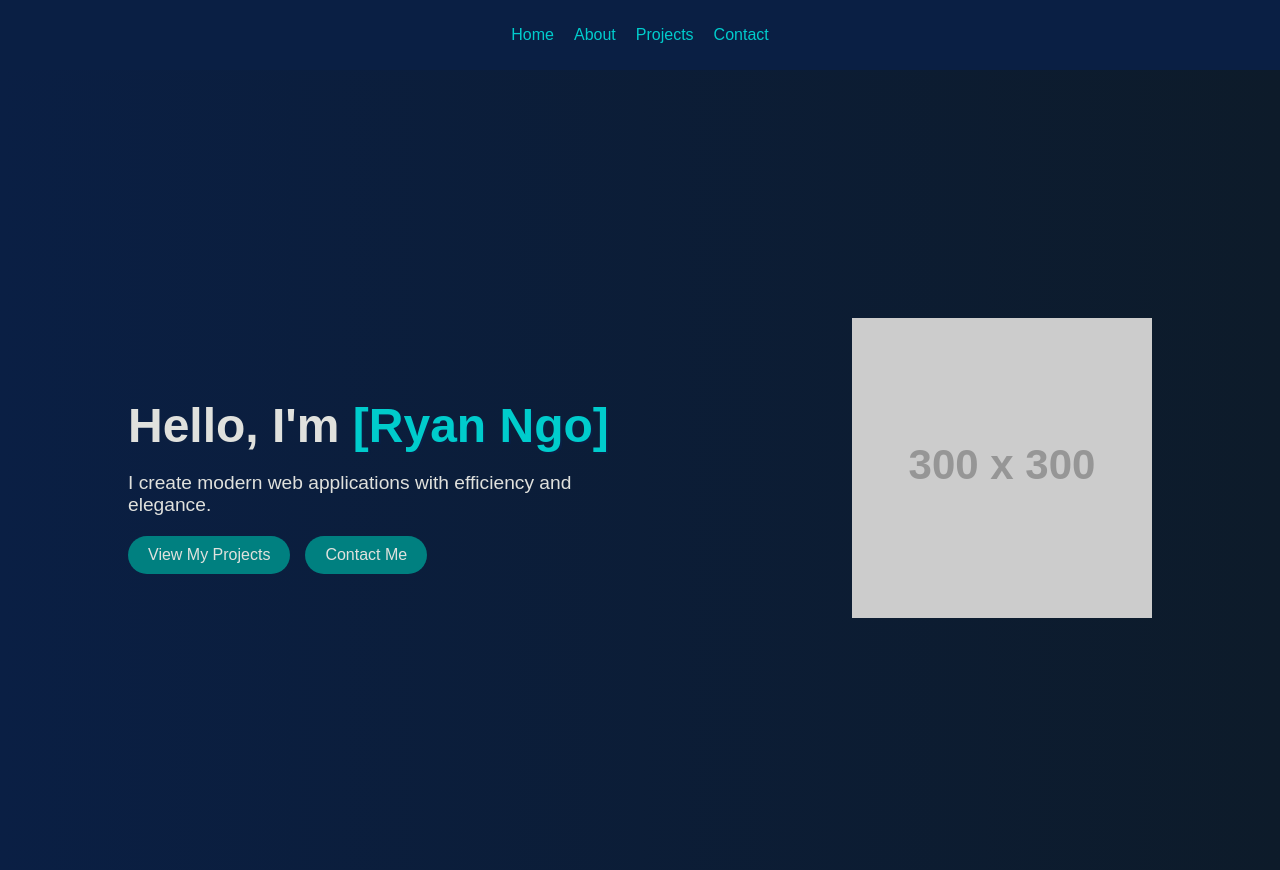
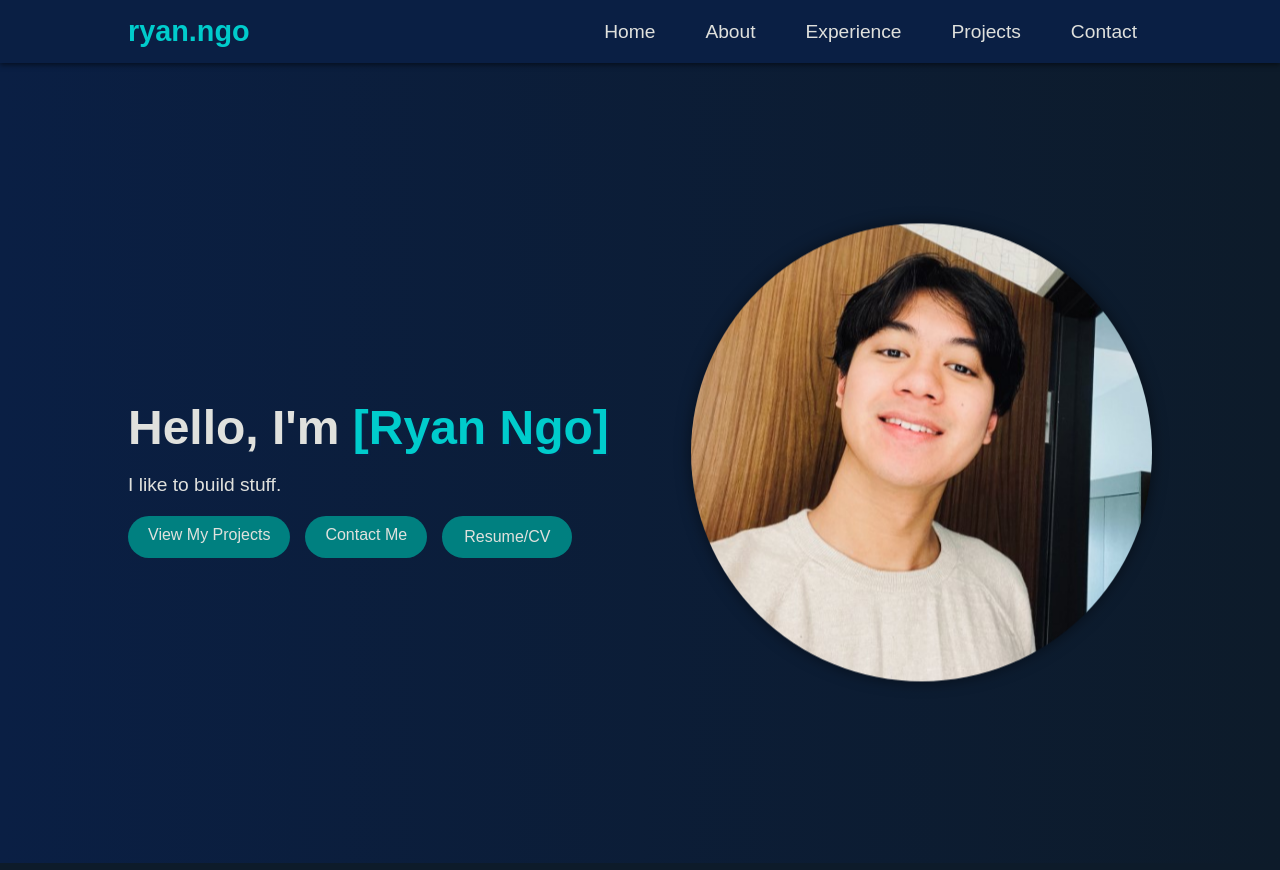
Before and after one commit to ryanvngo87/ryan-ngo-portfolio, a React (Create React App) app: page / in a window 1280 px wide. Built offline with nearby package versions, Linux system fonts and the light colour scheme.

Commit message:
Nav bar, resume, and pfp added

```diff
--- a/src/components/Header.js
+++ b/src/components/Header.js
@@ -1,16 +1,25 @@
 import React from "react";
 import { Link } from "react-router-dom";
+import "../styles/Header.css";
 
 const Header = () => {
   return (
-    <div className="header">
-      <nav>
+    <header className="navbar">
+      <div className="navbar-logo">
+        <Link to="/" className="logo">
+          ryan.ngo
+        </Link>
+      </div>
+      <nav className="navbar-links">
         <ul>
           <li>
             <Link to="/">Home</Link>
           </li>
           <li>
             <Link to="/about">About</Link>
+          </li>
+          <li>
+            <Link to="/experience">Experience</Link>
           </li>
           <li>
             <Link to="/projects">Projects</Link>
@@ -20,7 +29,7 @@ const Header = () => {
           </li>
         </ul>
       </nav>
-    </div>
+    </header>
   );
 };
 
--- a/src/components/Home.js
+++ b/src/components/Home.js
@@ -9,7 +9,7 @@ const Home = () => {
         <h1>
           Hello, I'm <span className="name-highlight">[Ryan Ngo]</span>
         </h1>
-        <p>I create modern web applications with efficiency and elegance.</p>
+        <p>I like to build stuff.</p>
         <div className="cta-buttons">
           <Link to="/projects" className="btn">
             View My Projects
@@ -17,11 +17,19 @@ const Home = () => {
           <Link to="/contact" className="btn btn-secondary">
             Contact Me
           </Link>
+          <a
+            href="/Ryan Ngo Resume 10-25-2024.pdf"
+            target="_blank"
+            rel="noopener noreferrer"
+            className="btn btn-resume"
+          >
+            Resume/CV
+          </a>
         </div>
       </div>
       <div className="home-image">
         <img
-          src="https://via.placeholder.com/300"
+          src="./images/ryan-ngo.jpg"
           alt="profile illustration"
           className="profile-img"
         />
--- /dev/null
+++ b/src/styles/Header.css
@@ -0,0 +1,73 @@
+:root {
+  --primary-color: #008080; /* Teal */
+  --secondary-color: #0a1f44; /* Navy Blue */
+  --accent-color: #00cccc; /* Lighter Teal */
+  --text-color: #e0e1dd; /* Light Text */
+}
+
+.navbar {
+  display: flex;
+  justify-content: space-between;
+  align-items: center;
+  padding: 15px 10%;
+  background-color: var(--secondary-color);
+  box-shadow: 0 2px 5px rgba(0, 0, 0, 0.5);
+  position: sticky;
+  top: 0;
+  z-index: 10;
+}
+
+.navbar-logo .logo {
+  font-size: 1.8rem;
+  font-weight: bold;
+  color: var(--accent-color);
+  text-decoration: none;
+  transition: color 0.3s;
+}
+
+.navbar-logo .logo:hover {
+  color: var(--primary-color);
+}
+
+.navbar-links ul {
+  list-style: none;
+  display: flex;
+  gap: 20px;
+  margin: 0;
+  padding: 0;
+}
+
+.navbar-links li {
+  position: relative;
+}
+
+.navbar-links a {
+  font-size: 1.2rem;
+  color: var(--text-color);
+  text-decoration: none;
+  padding: 10px 15px;
+  transition: color 0.3s, background-color 0.3s;
+  border-radius: 30px;
+}
+
+.navbar-links a:hover {
+  background-color: var(--primary-color);
+  color: var(--background-color);
+}
+
+/* Underline animation effect */
+.navbar-links li::after {
+  content: "";
+  position: absolute;
+  width: 0;
+  height: 2px;
+  background-color: var(--accent-color);
+  bottom: 0;
+  left: 50%;
+  transition: all 0.3s ease-in-out;
+}
+
+/* .navbar-links li:hover::after {
+  width: 100%;
+  left: 0;
+} */
--- a/src/styles/Home.css
+++ b/src/styles/Home.css
@@ -61,6 +61,21 @@
   background-color: var(--accent-color);
 }
 
+.btn-resume {
+  border: 2px solid var(--primary-color);
+}
+
+.home-image {
+  max-width: 45%;
+}
+
+.profile-img {
+  width: 100%;
+  border-radius: 50%;
+  box-shadow: 0 0 15px rgba(0, 0, 0, 0.5);
+  animation: float 4s ease-in-out infinite;
+}
+
 /* Page Animation Section */
 @keyframes fadeIn {
   0% {
```
Also changed, not shown: public/images/ryan-ngo.jpg (added), 1 other file (tests, documents, lock files or other folders).
